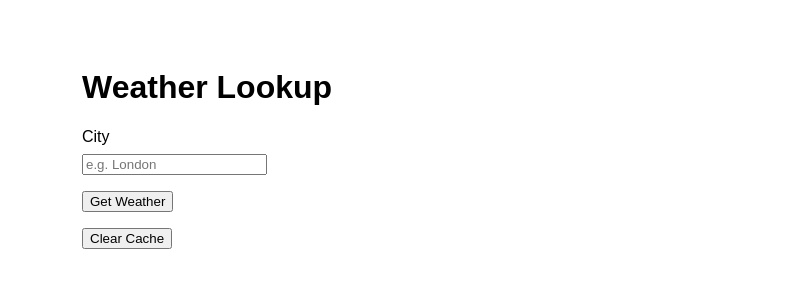
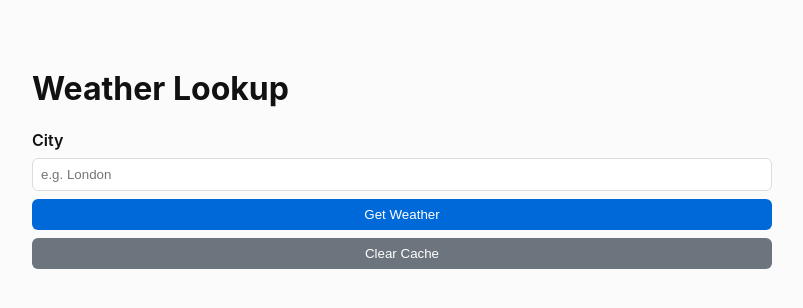
Before and after one commit to elve0212-hash/alWeather, a Flask app: page / in a window 1280 px wide. Shown: the top 308 px of the page, without its empty margins (238-1041 px from the left). Run offline with Flask 2, Linux system fonts and the light colour scheme.

Commit message:
UI: CSS tweak for improved layout and styling

```diff
--- a/web/templates/index.html
+++ b/web/templates/index.html
@@ -4,7 +4,26 @@
     <meta charset="utf-8">
     <meta name="viewport" content="width=device-width, initial-scale=1">
     <title>Weather Lookup</title>
-    <style>body{font-family:Arial,Helvetica,sans-serif;max-width:640px;margin:2rem auto;padding:1rem}label,input{display:block;margin:0.5rem 0}button{margin-top:0.5rem}</style>
+    <style>
+      body{
+        font-family:Inter,system-ui,Arial,Helvetica,sans-serif;
+        max-width:740px;
+        margin:2rem auto;
+        padding:1rem;
+        background:#fbfbfc;
+        color:#111;
+      }
+      form{display:flex;flex-direction:column;gap:0.5rem}
+      label{font-weight:600}
+      input[type="text"], input, textarea{padding:8px;border:1px solid #dcdcdc;border-radius:6px;width:100%;box-sizing:border-box}
+      button{padding:8px 12px;border-radius:6px;border:none;background:#0069d9;color:#fff;cursor:pointer}
+      button.secondary{background:#6c757d}
+      table{border-collapse:collapse;width:100%;margin-top:0.5rem;background:#fff;border-radius:6px;overflow:hidden}
+      td{padding:10px;border-bottom:1px solid #f0f0f0}
+      td:first-child{width:35%;background:#fafafa;font-weight:600}
+      pre{background:#f6f8fa;padding:12px;border:1px solid #eee;overflow:auto;max-height:300px;border-radius:6px}
+      @media (max-width:480px){body{margin:1rem;padding:0.75rem}td{font-size:0.95rem}}
+    </style>
   </head>
   <body>
     <h1>Weather Lookup</h1>
@@ -15,7 +34,7 @@
     </form>
     <form method="post" style="margin-top:0.5rem">
       <input type="hidden" name="clear" value="1" />
-      <button type="submit">Clear Cache</button>
+      <button type="submit" class="secondary">Clear Cache</button>
     </form>
 
     {% if error %}
```
